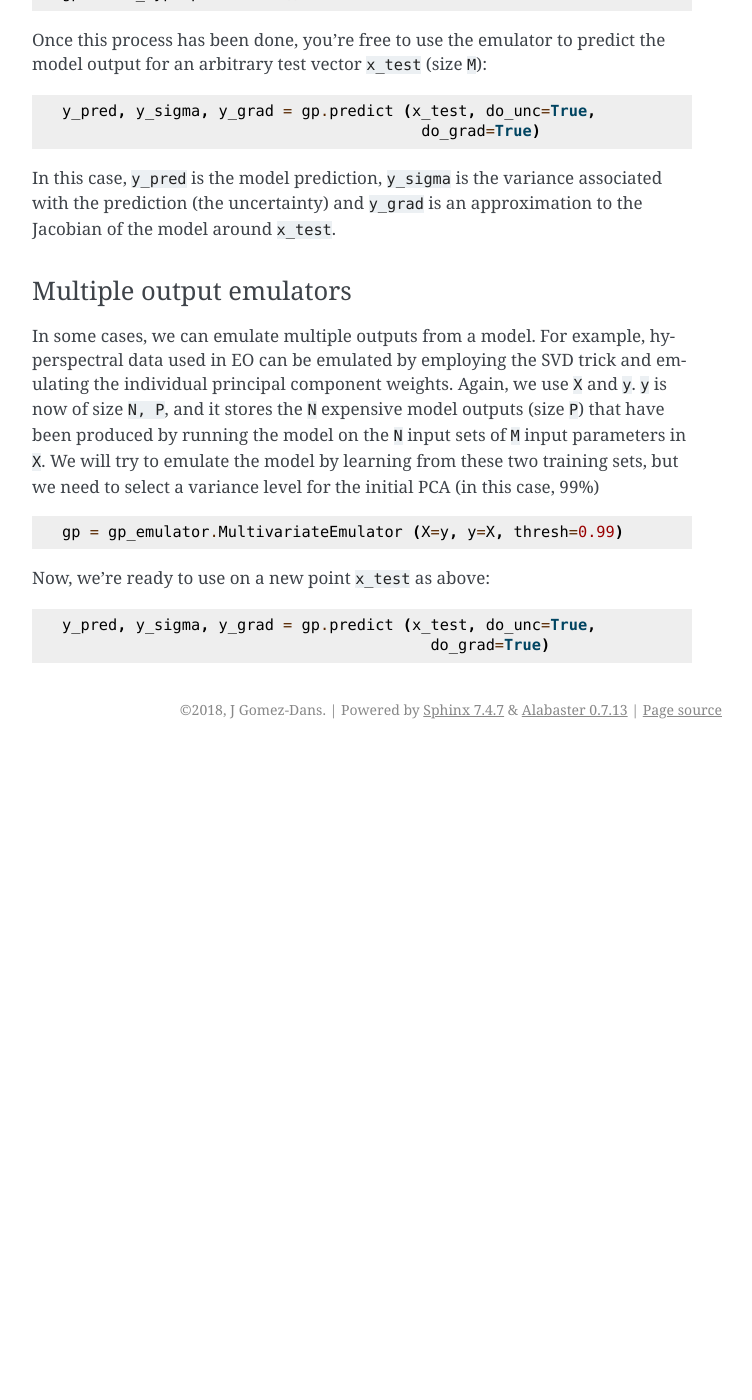
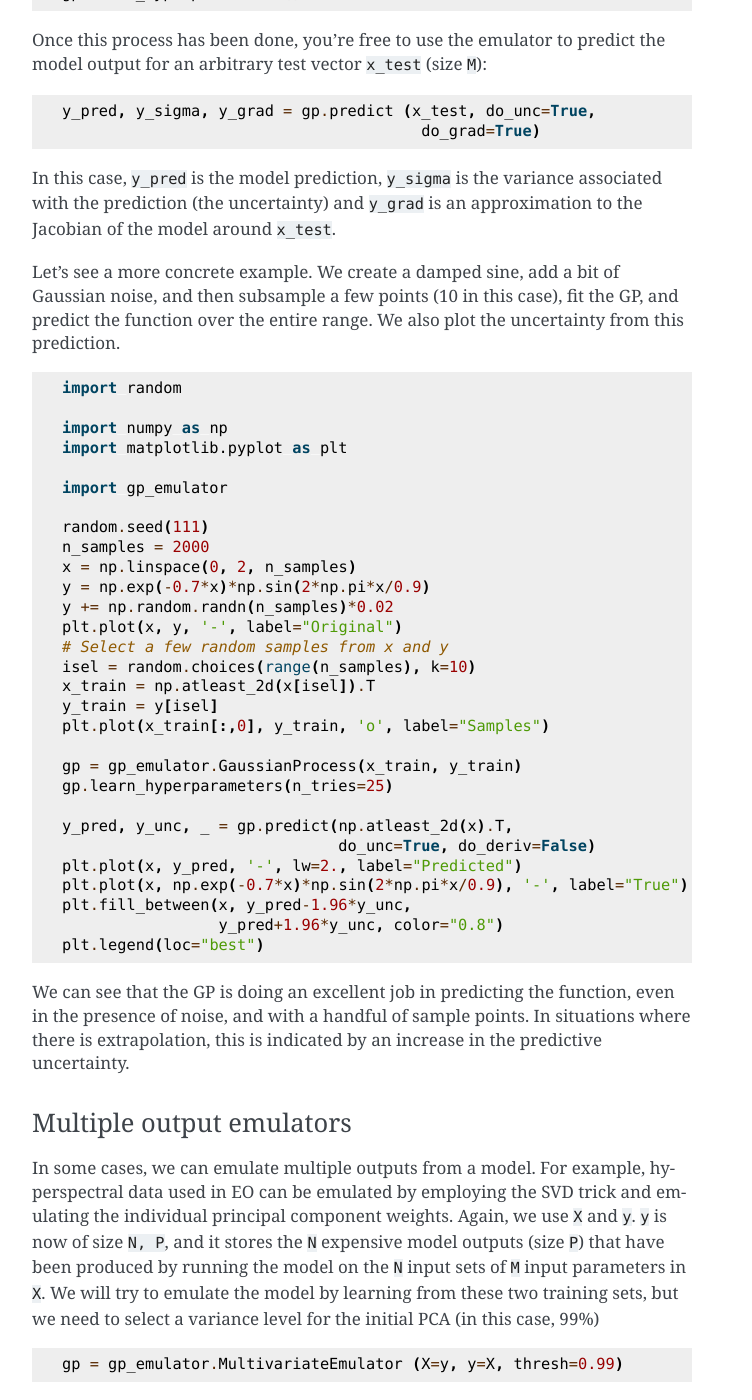
Before and after one commit to jgomezdans/gp_emulator, a Sphinx documentation site: the page built from docs/introduction.rst, in a window 1280 px wide and 1400 px high, scrolled down 1387 px. Shown: the whole window, without its empty margins (388-1140 px from the left). Built offline with Sphinx 7.4.7, drawn with Linux system fonts in a browser that asks for light colours; before the commit the page ends 2136 px from its top, so only the background shows below that; some of the changed text lies outside the part shown.

Commit message:
Added some quick examples

```diff
--- a/docs/introduction.rst
+++ b/docs/introduction.rst
@@ -49,6 +49,42 @@
 
 In this case, ``y_pred`` is the model prediction, ``y_sigma`` is the variance associated with the prediction (the uncertainty) and ``y_grad`` is an approximation to the Jacobian of the model around ``x_test``.
 
+Let's see a more concrete example. We create a damped sine, add a bit of Gaussian noise, and then subsample a few points (10 in this case), fit the GP, and predict the function over the entire range. We also plot the uncertainty from this prediction.
+
+.. code-block:: python
+
+    import random
+
+    import numpy as np
+    import matplotlib.pyplot as plt
+
+    import gp_emulator
+
+    random.seed(111)
+    n_samples = 2000
+    x = np.linspace(0, 2, n_samples)
+    y = np.exp(-0.7*x)*np.sin(2*np.pi*x/0.9)
+    y += np.random.randn(n_samples)*0.02
+    plt.plot(x, y, '-', label="Original")
+    # Select a few random samples from x and y
+    isel = random.choices(range(n_samples), k=10)
+    x_train = np.atleast_2d(x[isel]).T
+    y_train = y[isel]
+    plt.plot(x_train[:,0], y_train, 'o', label="Samples")
+
+    gp = gp_emulator.GaussianProcess(x_train, y_train)
+    gp.learn_hyperparameters(n_tries=25)
+
+    y_pred, y_unc, _ = gp.predict(np.atleast_2d(x).T,
+                                  do_unc=True, do_deriv=False)
+    plt.plot(x, y_pred, '-', lw=2., label="Predicted")
+    plt.plot(x, np.exp(-0.7*x)*np.sin(2*np.pi*x/0.9), '-', label="True")
+    plt.fill_between(x, y_pred-1.96*y_unc,
+                     y_pred+1.96*y_unc, color="0.8")
+    plt.legend(loc="best")
+
+We can see that the GP is doing an excellent job in predicting the function, even in the presence of noise, and with a handful of sample points. In situations where there is extrapolation, this is indicated by an increase in the predictive uncertainty.
+
 
 
 Multiple output emulators
@@ -62,3 +98,49 @@
 
     y_pred, y_sigma, y_grad = gp.predict (x_test, do_unc=True,
                                             do_grad=True)
+
+
+
+A more concrete example: let's produce a signal that can be decomposed as a sum of scaled orthogonal basis functions...
+
+.. code-block:: python
+
+    import random
+    import numpy as np
+
+    from scipy.fftpack import dct
+
+    import matplotlib.pyplot as plt
+    import gp_emulator
+
+    random.seed(111)
+
+    n_validate = 250
+    n_train = 100
+    basis_functions = dct(np.eye(128), norm="ortho")[:, 1:4]
+
+    params=["w1", "w2", "w3"]
+    mins = [-1, -1, -1]
+    maxs = [1, 1, 1]
+
+
+    train_weights, dists = gp_emulator.create_training_set(params, mins, maxs,
+                                                            n_train=n_train)
+    validation_weights = gp_emulator.create_validation_set(dists,
+                                                        n_validate=n_validate)
+
+    training_set = (train_weights@basis_functions.T).T
+
+    training_set += np.random.randn(*training_set.shape)*0.0005
+    validation_set = (validation_weights@basis_functions.T).T
+
+    gp = gp_emulator.MultivariateEmulator (y=train_weights, X=training_set.T,
+                                            thresh=0.973, n_tries=25)
+    y_pred = np.array([gp.predict(validation_weights[i])[0]
+                            for i in range(n_validate)])
+
+    fig, axs = plt.subplots(nrows=1, ncols=2,sharey=True,figsize=(12, 4))
+    axs[0].plot(validation_set[:, ::25])
+    axs[1].plot(10.*(y_pred.T - validation_set))
+    axs[0].set_title("Samples from validation dataset")
+    axs[1].set_title("Mismatch between validation simulator and emulator")
```
